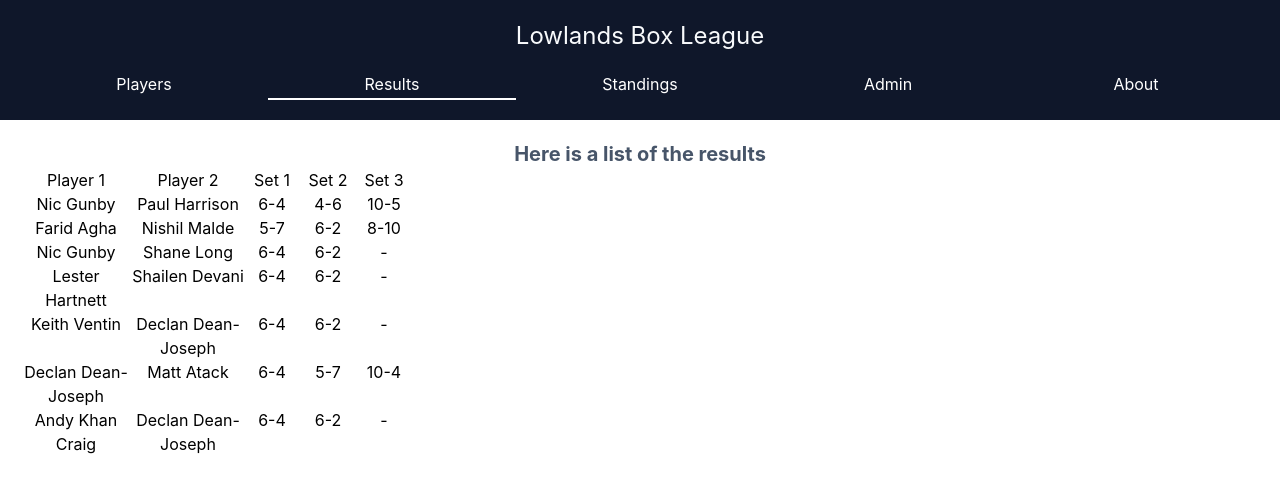
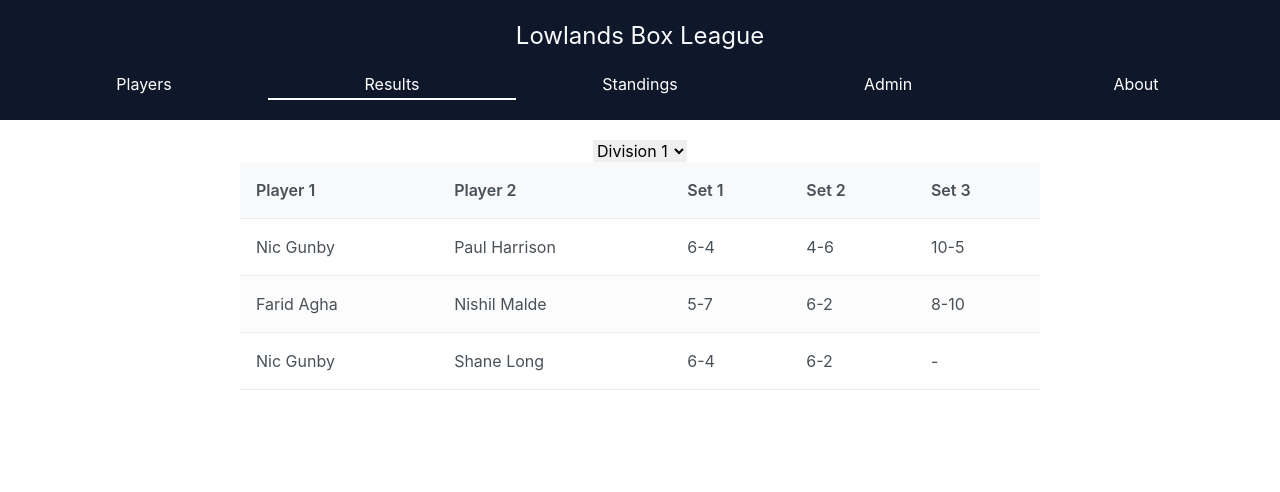
Before and after one commit to harrisonp1/box-league, a React (Create React App) app: page /results in a window 1280 px wide. Shown: the top 492 px of the page. Built offline with nearby package versions, Linux system fonts and the light colour scheme.

Commit message:
tidy up results page

```diff
--- a/src/components/columnWidths.ts
+++ b/src/components/columnWidths.ts
@@ -1,3 +1,3 @@
-export const matchesColumnWidths = ['7em', '7em', '3.5em', '3.5em', '3.5em'];
+export const matchesColumnWidths = ['12em', '12em', '3.5em', '3.5em', '3.5em'];
 
 export const playersColumnWidths = ['2em', '10em', '5em'];
--- a/src/components/results/ResultsPage.tsx
+++ b/src/components/results/ResultsPage.tsx
@@ -1,33 +1,59 @@
+import { useState } from 'react';
 import { matches } from '../../data/matches';
-import { matchesColumnWidths } from '../columnWidths';
-import { MatchRow } from './MatchRow';
+import { Match } from '../../types';
+import { DataTable } from 'primereact/datatable';
+import { Column } from 'primereact/column';
 
 export function ResultsPage() {
+  const [divFilter, setDivFilter] = useState<string>('1');
+  const [filteredMatches, setFilteredMatches] = useState<Match[]>(
+    matches
+      .filter((match) => match.div.toString().includes('1'))
+      .map((match) => {
+        const set1 = `${match.set1player1games}-${match.set1player2games}`;
+        const set2 = `${match.set2player1games}-${match.set2player2games}`;
+        const set3 =
+          match.set3player1points === null
+            ? '-'
+            : `${match.set3player1points}-${match.set3player2points}`;
+        return { ...match, set1score: set1, set2score: set2, set3score: set3 };
+      }),
+  );
+
+  const handleFilterChange = (event: React.ChangeEvent<HTMLSelectElement>) => {
+    const filterValue = event.target.value;
+    setDivFilter(filterValue);
+
+    // Filter players by the div value (if the input is not empty)
+    const filtered = matches.filter((match) => match.div.toString().includes(filterValue));
+
+    const filteredAddSetScores = filtered.map((match) => {
+      const set1 = `${match.set1player1games}-${match.set1player2games}`;
+      const set2 = `${match.set2player1games}-${match.set2player2games}`;
+      const set3 =
+        match.set3player1points === null
+          ? '-'
+          : `${match.set3player1points}-${match.set3player2points}`;
+      return { ...match, set1score: set1, set2score: set2, set3score: set3 };
+    });
+
+    setFilteredMatches(filteredAddSetScores);
+  };
+
   return (
-    <div className="text-center p-5">
-      <h2 className="text-xl font-bold text-slate-600">Here is a list of the results</h2>
-      <div
-        style={{
-          display: 'grid',
-          gridTemplateColumns: `${matchesColumnWidths[0]}
-            ${matchesColumnWidths[1]}
-            ${matchesColumnWidths[2]}
-            ${matchesColumnWidths[3]}
-            ${matchesColumnWidths[4]}`,
-          gridTemplateRows: 'repeat(auto)',
-        }}
-      >
-        <div style={{ gridColumn: 1, gridRow: 1 }}>Player 1</div>
-        <div style={{ gridColumn: 2, gridRow: 1 }}>Player 2</div>
-        <div style={{ gridColumn: 3, gridRow: 1 }}>Set 1</div>
-        <div style={{ gridColumn: 4, gridRow: 1 }}>Set 2</div>
-        <div style={{ gridColumn: 5, gridRow: 1 }}>Set 3</div>
-      </div>
-      <div>
-        {matches.map((match, i) => {
-          return <MatchRow match={match} />;
-        })}
-      </div>
+    <div className="text-center p-5 grid place-items-center">
+      <select value={divFilter} onChange={handleFilterChange}>
+        <option value={1}>Division 1</option>
+        <option value={2}>Division 2</option>
+      </select>
+
+      <DataTable value={filteredMatches} tableStyle={{ minWidth: '50rem' }} stripedRows>
+        <Column field="player1" header="Player 1"></Column>
+        <Column field="player2" header="Player 2"></Column>
+        <Column field="set1score" header="Set 1"></Column>
+        <Column field="set2score" header="Set 2"></Column>
+        <Column field="set3score" header="Set 3"></Column>
+      </DataTable>
     </div>
   );
 }
--- a/src/components/standings/LeagueTable.tsx
+++ b/src/components/standings/LeagueTable.tsx
@@ -24,12 +24,7 @@ const LeagueTable: React.FC<LeagueTableProps> = ({ table }) => {
 
   return (
     <div>
-      <DataTable
-        value={flatten}
-        tableStyle={{ minWidth: '50rem' }}
-        header="League Standings"
-        stripedRows
-      >
+      <DataTable value={flatten} tableStyle={{ minWidth: '50rem' }} stripedRows>
         <Column field="player" header="Player"></Column>
         <Column field="played" header="P"></Column>
         <Column field="won" header="W"></Column>
--- a/src/components/standings/StandingsPage.tsx
+++ b/src/components/standings/StandingsPage.tsx
@@ -16,7 +16,7 @@ export function StandingsPage() {
   console.log(table);
 
   return (
-    <div className="text-center p-5 w-1/2 grid place-items-center">
+    <div className="text-center p-5 grid place-items-center">
       <select value={divFilter} onChange={handleFilterChange}>
         <option value={1}>Division 1</option>
         <option value={2}>Division 2</option>
--- a/src/types.ts
+++ b/src/types.ts
@@ -16,6 +16,9 @@ export interface Match {
   set2player2games: number;
   set3player1points: number | null;
   set3player2points: number | null;
+  set1score?: string;
+  set2score?: string;
+  set3score?: string;
 }
 
 export interface Table {
```
